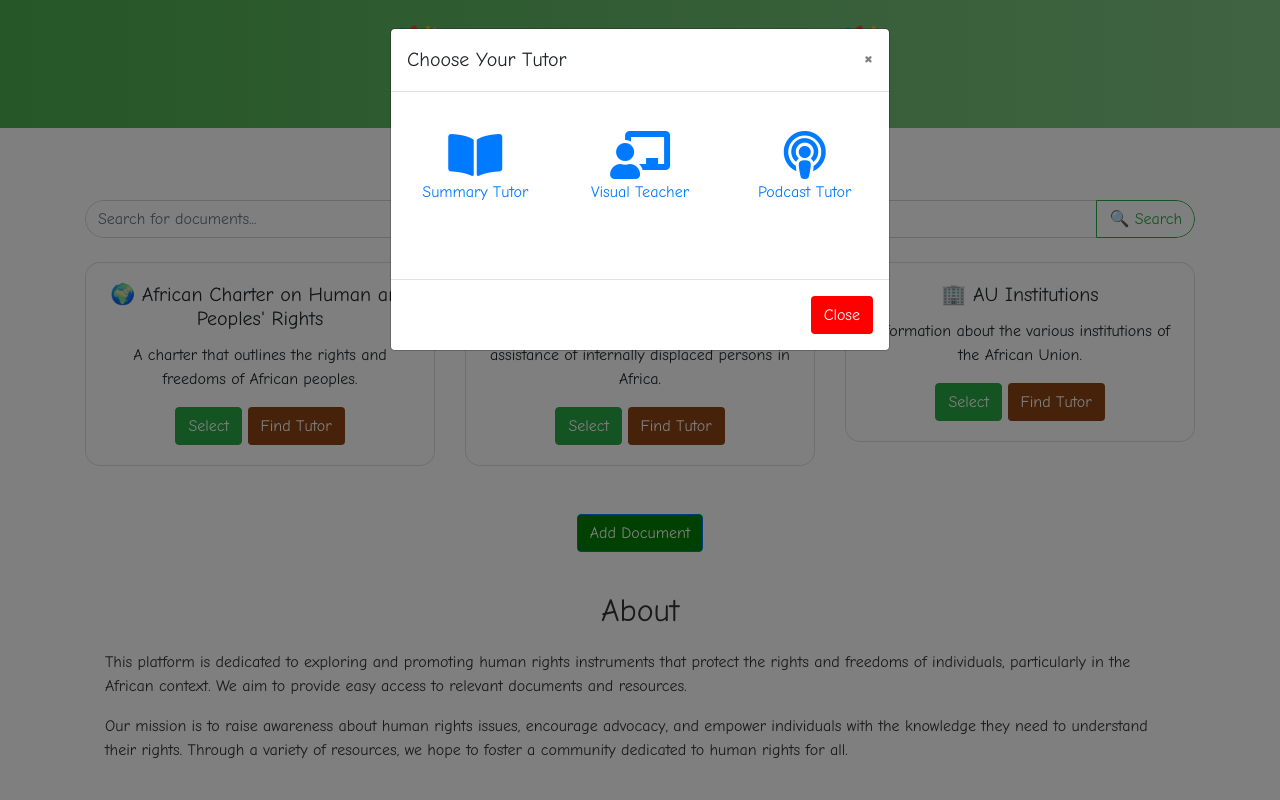
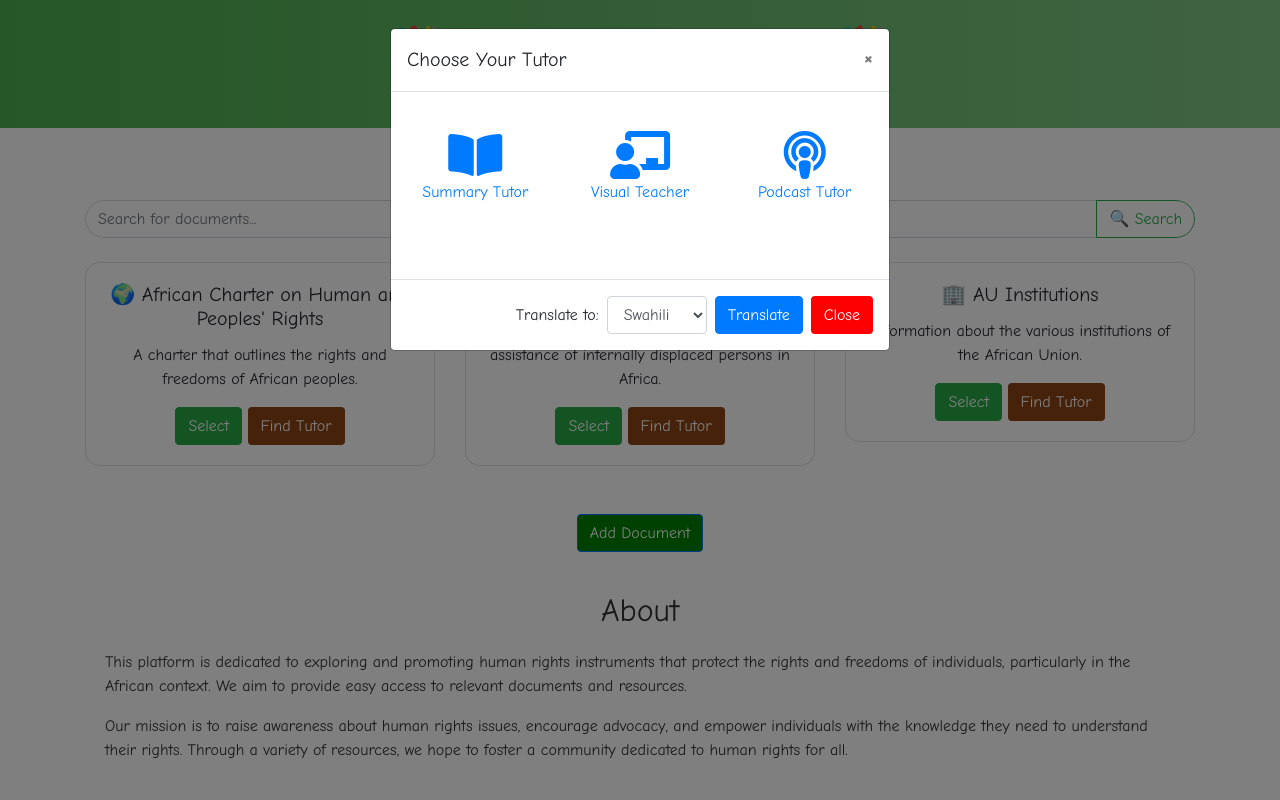
Before and after one commit to MarwaBrian/Fahamu-Zako, a Flask app: page / in a window 1280 px wide, after a click on "Find Tutor". Run offline with Flask 3, Linux system fonts and the light colour scheme; some libraries are stand-ins or nearby versions.

Commit message:
Added a transalet button

```diff
--- a/templates/index.html
+++ b/templates/index.html
@@ -218,8 +218,18 @@
                 <div id="summaryResult" style="margin-top: 20px;"></div> <!-- Summary result display -->
             </div>
             <div class="modal-footer">
+                <label for="languageSelect">Translate to: </label>
+                <select id="languageSelect" class="form-control" style="display: inline-block; width: auto;">
+                    <option value="swahili">Swahili</option>
+                    <option value="french">French</option>
+                    <option value="spanish">Spanish</option>
+                    <!-- Add more languages here -->
+                </select>
+                <button type="button" class="btn btn-primary" onclick="translateContent()">Translate</button>
                 <button type="button" class="btn btn-red" data-dismiss="modal">Close</button>
             </div>
+
+
         </div>
     </div>
 </div>
```
